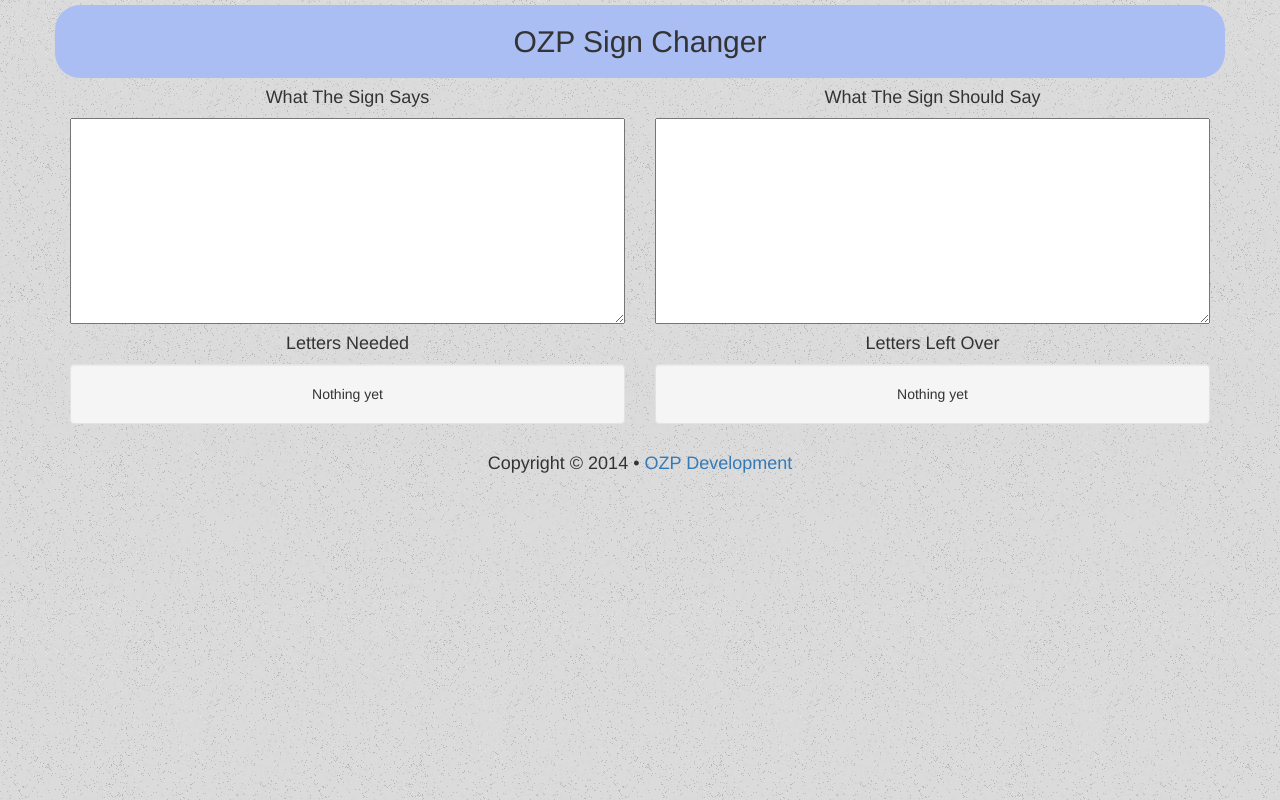
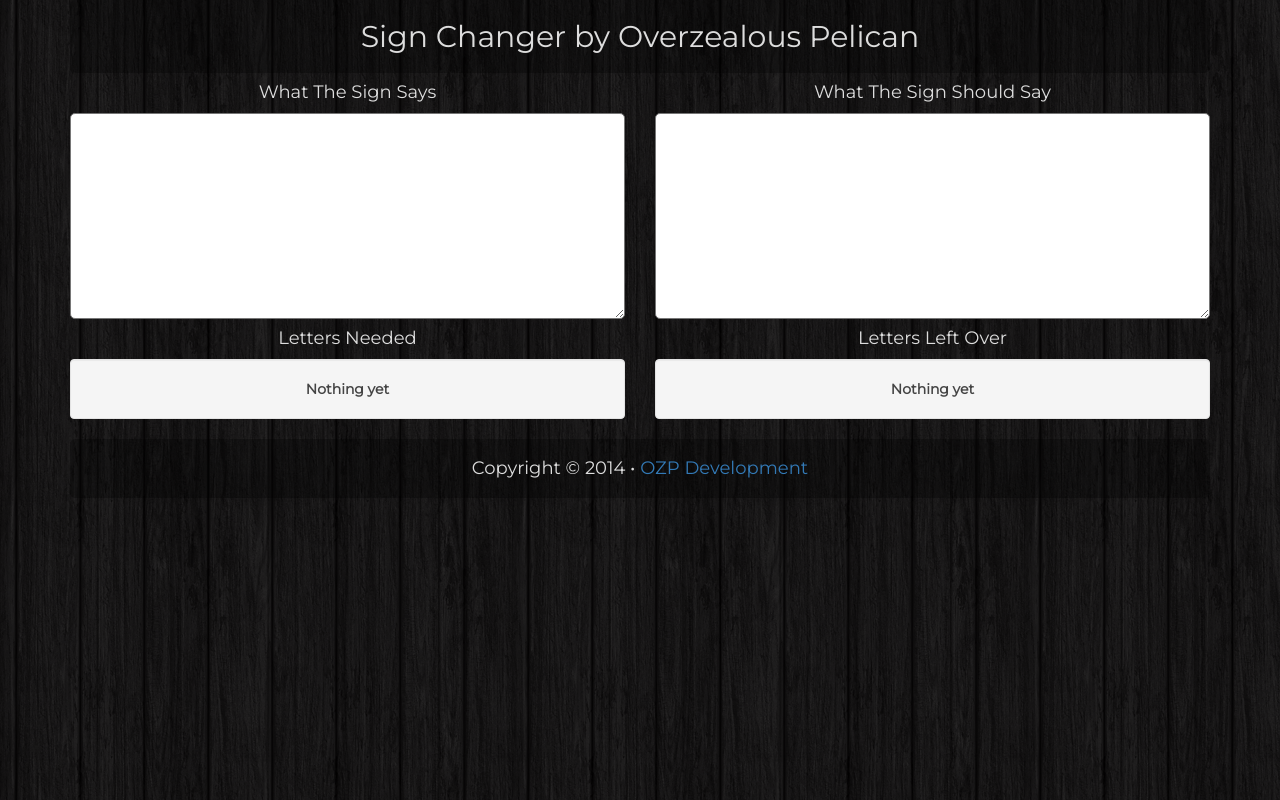
Before and after one commit to hdhensley/sign_changer, a plain HTML site: page index.html in a window 1280 px wide. Drawn offline with nearby package versions, Linux system fonts and the light colour scheme.

Commit message:
Updated design and made the javascript more robust

```diff
--- a/css/sign_changer.css
+++ b/css/sign_changer.css
@@ -1,6 +1,9 @@
 body{
 	text-align : center;
-	background-image : url('../img/old_moon.png');
+	background-image : url('../img/dark_wood.png');
+	font-weight : bold;
+	color : #ddd;
+	font-family : 'Montserrat', sans-serif;
 }
 
 #result_row{
@@ -10,14 +13,13 @@ body{
 	text-align:left;
 }
 
-footer{
-	padding : 5px;
+div[data-role=footer]{
+	padding : 10px;
 }
 
-#header-row,footer{
-	background-color:#AABEF4;
-	margin-top : 5px;
-	border-radius : 25px;
+#header-row,div[data-role=footer]{
+	background-color : rgba(1,1,1,0.3);
+	border-radius : 5px;
 }
 
 #header-row h2{
@@ -35,4 +37,14 @@ footer{
 
 .results-list{
 	list-style-type : none;
+	color : #444;
 }
+
+textarea{
+	color : #444;
+	border-radius : 5px;
+}
+
+a:hover{
+	text-decoration:none;
+}
--- a/index.html
+++ b/index.html
@@ -4,12 +4,13 @@
 		<title>Sign Changer</title>
 		<meta name="viewport" content="width=device-width, initial-scale=1.0">
 		<link rel="stylesheet" href="//maxcdn.bootstrapcdn.com/bootstrap/3.2.0/css/bootstrap.min.css" />
+		<link rel='stylesheet' href='http://fonts.googleapis.com/css?family=Montserrat' />
 		<link rel="stylesheet" href="/css/sign_changer.css" />
 	</head>
 	<body>
 		<div class="container">
-			<div class="row" id="header-row">
-				<h2 class="col-xs-12">OZP Sign Changer</h2>
+			<div class="col-xs-12" id="header-row">
+				<h2 class="col-xs-12">Sign Changer by Overzealous Pelican</h2>
 			</div>
 			<div class="row">
 				<div class="col-xs-12 col-md-6">
@@ -42,5 +43,14 @@
 		<script src="//ajax.googleapis.com/ajax/libs/jquery/1.11.0/jquery.min.js" ></script>
 		<script src="//maxcdn.bootstrapcdn.com/bootstrap/3.2.0/js/bootstrap.min.js"></script>
 		<script src="/js/sign_changer.js"></script>
+		<script>
+		  (function(i,s,o,g,r,a,m){i['GoogleAnalyticsObject']=r;i[r]=i[r]||function(){
+		  (i[r].q=i[r].q||[]).push(arguments)},i[r].l=1*new Date();a=s.createElement(o),
+		  m=s.getElementsByTagName(o)[0];a.async=1;a.src=g;m.parentNode.insertBefore(a,m)
+		  })(window,document,'script','//www.google-analytics.com/analytics.js','ga');
+
+		  ga('create', 'UA-52699219-3', 'auto');
+		  ga('send', 'pageview');
+		</script>
 	</body>
 </html>
--- a/js/sign_changer.js
+++ b/js/sign_changer.js
@@ -24,10 +24,12 @@ function display(results)
 {
 	$.each(results,function(letter,amount)
 	{
-		if( amount > 0 ){
-			$('#letters-needed').append('<li>' + letter + ' : ' + amount + '</li>');
-		} else {
-			$('#letters-unused').append('<li>' + letter + ' : ' + (amount * -1) + '</li>');
+		if( letter != ' ' ){
+			if( amount > 0 ){
+				$('#letters-needed').append('<li>' + letter + ' : ' + amount + '</li>');
+			} else {
+				$('#letters-unused').append('<li>' + letter + ' : ' + (amount * -1) + '</li>');
+			}
 		}
 	})
 }
```
Also changed, not shown: img/dark_wood.png (added), img/dark_wood_@2X.png (added), js/sign_changer.min.js (added).
